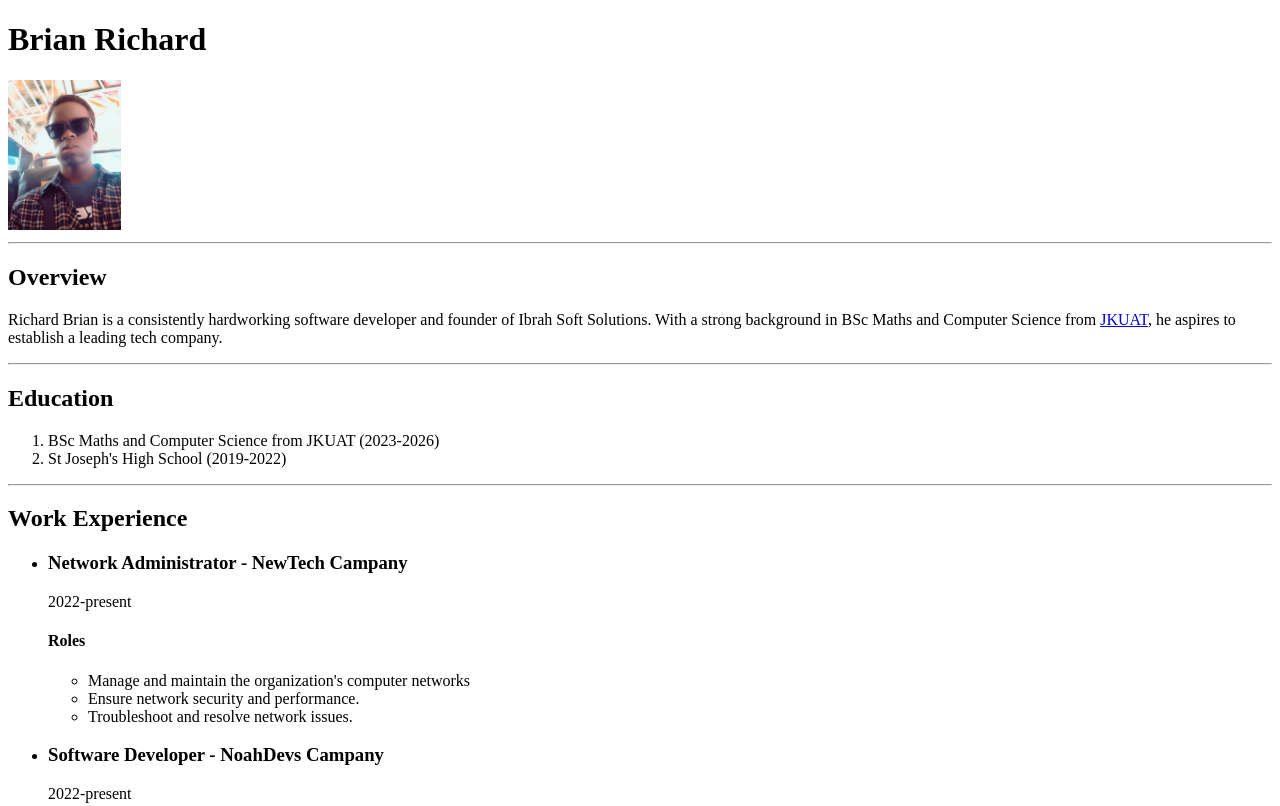
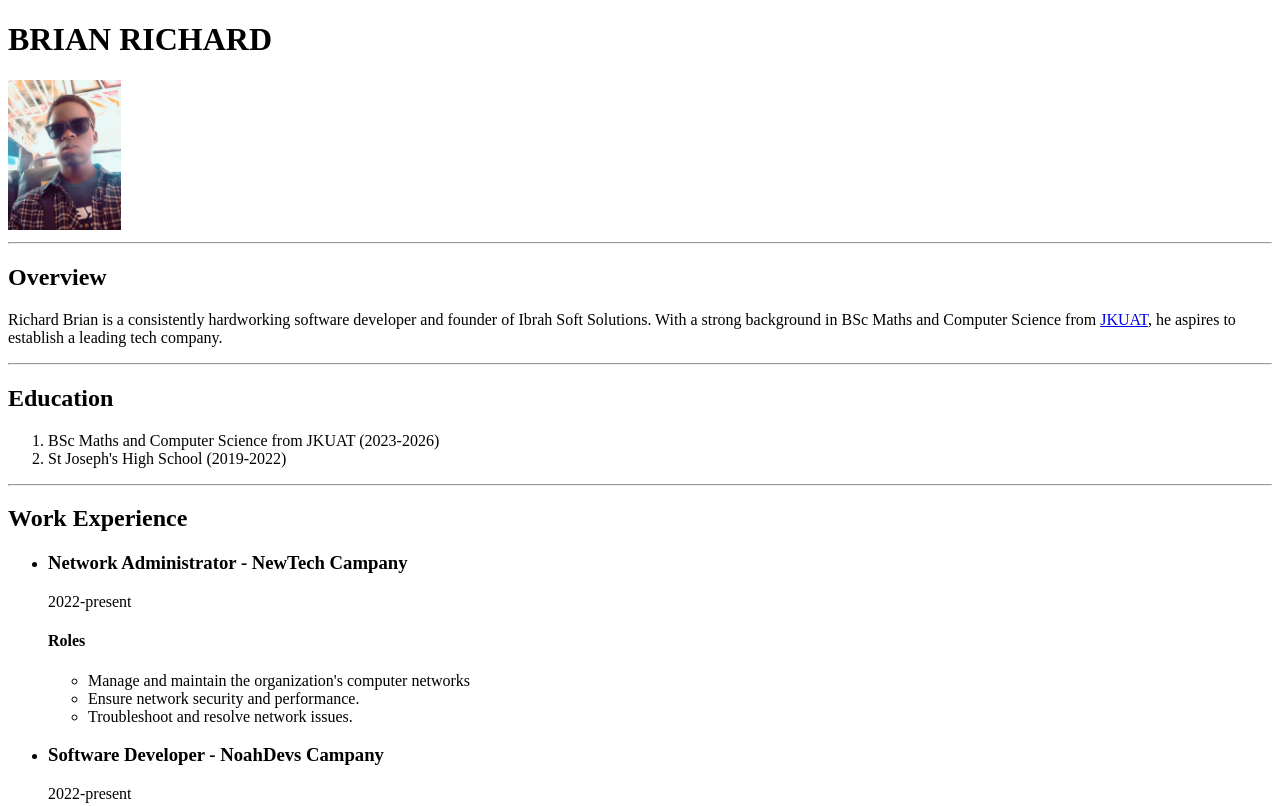
Before and after one commit to richartdo/Capstone-1-project, a plain HTML site: page index.html in a window 1280 px wide. Shown: the top 806 px of the page. Drawn offline with Linux system fonts and the light colour scheme.

Commit message:
Update index.html
changed the name casing

```diff
--- a/index.html
+++ b/index.html
@@ -6,7 +6,7 @@
     <title>My Resume</title>
 </head>
 <body>
-    <h1>Brian Richard</h1>
+    <h1>BRIAN RICHARD</h1>
     <img src="profile.jpg" alt="Richard's profile picture" height="150"/>
     <hr/>
     <h2>Overview</h2>
```
